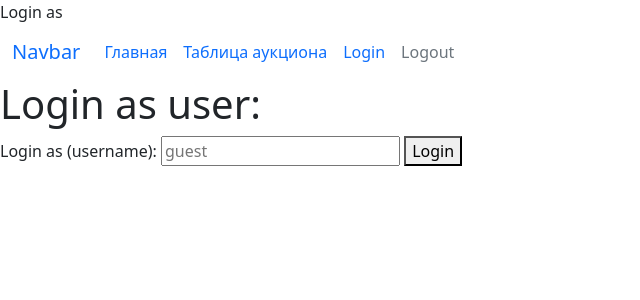
After one commit to Ivansyn2013/pars_aucions, a Flask app: page /auth/login/ in a window 1280 px wide. The commit adds this page. Shown: the top 300 px of the page, without its empty margins (0-640 px from the left). Run offline with Flask 2, Linux system fonts and the light colour scheme; parts of the project's set-up code (start-up, migrations or seed data) failed here and were passed over; some libraries are stand-ins or nearby versions.

```diff
--- /dev/null
+++ b/templates/auth/login.html
@@ -0,0 +1,24 @@
+{% extends 'base.html' %}
+{% block title %}
+    Login as
+{% endblock %}
+
+{% block body %}
+    <h1>Login as user:</h1>
+        {% if error %}
+            <div class="alert alert-danger" role="alert">
+        {{ error }}
+        </div>
+        {% endif %}
+    <form method="post">
+        <label for="input-username">Login as (username):</label>
+            <input
+            id="input-username"
+            type="text"
+            name="username"
+            placeholder="guest"
+            required
+            >
+            <button type="submit">Login</button>
+    </form>
+{% endblock %}
--- a/templates/includes/nav_bar.html
+++ b/templates/includes/nav_bar.html
@@ -8,10 +8,10 @@
     <div class="collapse navbar-collapse" id="navbarNav">
       <ul class="navbar-nav">
         <li class="nav-item">
-          <a class="nav-link active" aria-current="page" href="">Главная</a>
+          <a class="nav-link active" aria-current="page" href="/">Главная</a>
         </li>
         <li class="nav-item">
-          <a class="nav-link" href="#">Таблица аукциона</a>
+          <a class="nav-link" href="/table">Таблица аукциона</a>
         </li>
         <li class="nav-item">
           <a class="nav-link" href="#">Login</a>
--- /dev/null
+++ b/views/auth.py
@@ -0,0 +1,48 @@
+from flask import Blueprint, render_template, redirect, url_for, request
+from logic.common_main import get_data
+from flask_login import LoginManager, login_user, logout_user, login_required, login_remembered
+from models.users import Users
+
+auth_app = Blueprint('auth_app', __name__)
+
+login_manager = LoginManager()
+login_manager.login_view = 'auth_app.login'
+
+@login_manager.user_loader
+def load_user(user_id):
+    return Users.query.filter_by(id=user_id).one_or_none()
+
+@login_manager.unauthorized_handler
+def unauthorized():
+    return redirect(url_for("auth_app.login"))
+
+@auth_app.route("/login/", methods=["GET", "POST"], endpoint="login")
+def login():
+    if request.method == "GET":
+        return render_template("auth/login.html")
+    username = request.form.get("username")
+    if not username:
+        return render_template("auth/login.html", error="username not passed")
+    user = Users.query.filter_by(user_name=username).one_or_none()
+    if user is None:
+        return render_template("auth/login.html", error=f"no user {username!r} found")
+    login_user(user)
+    return redirect(url_for("index"))
+
+
+@auth_app.route("/logout/", endpoint="logout")
+@login_required
+def logout():
+    logout_user()
+    return redirect(url_for("index"))
+@auth_app.route("/secret/")
+@login_required
+def secret_view():
+    return "Super secret data"
+
+
+
+__all__ = [
+    "login_manager",
+    "auth_app",
+]
```
Also changed, not shown: app.py (+5 -3 lines), templates/auth/logout.html (added, +10 -0 lines), templates/main/index.html (+7 -10 lines), 1 other file.
